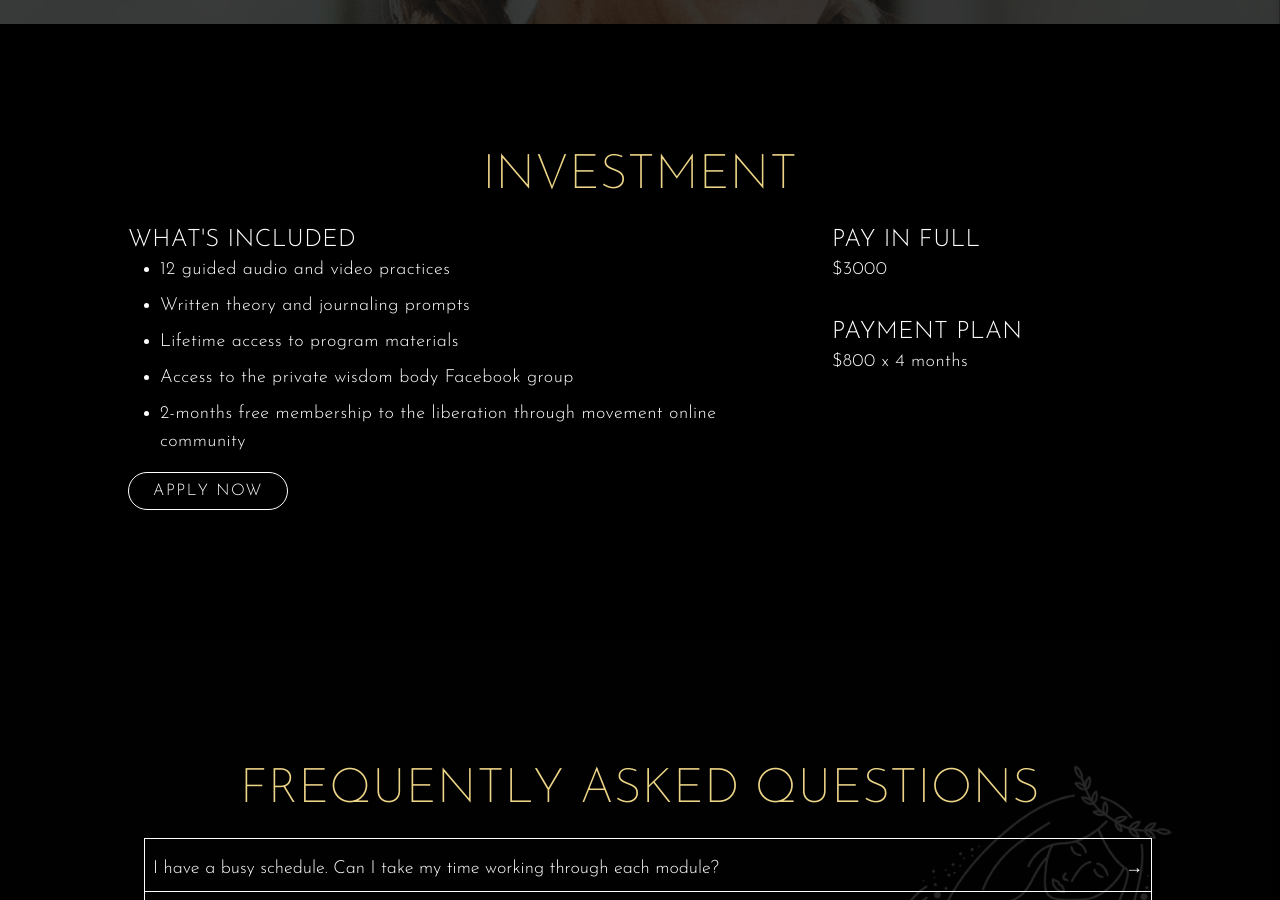
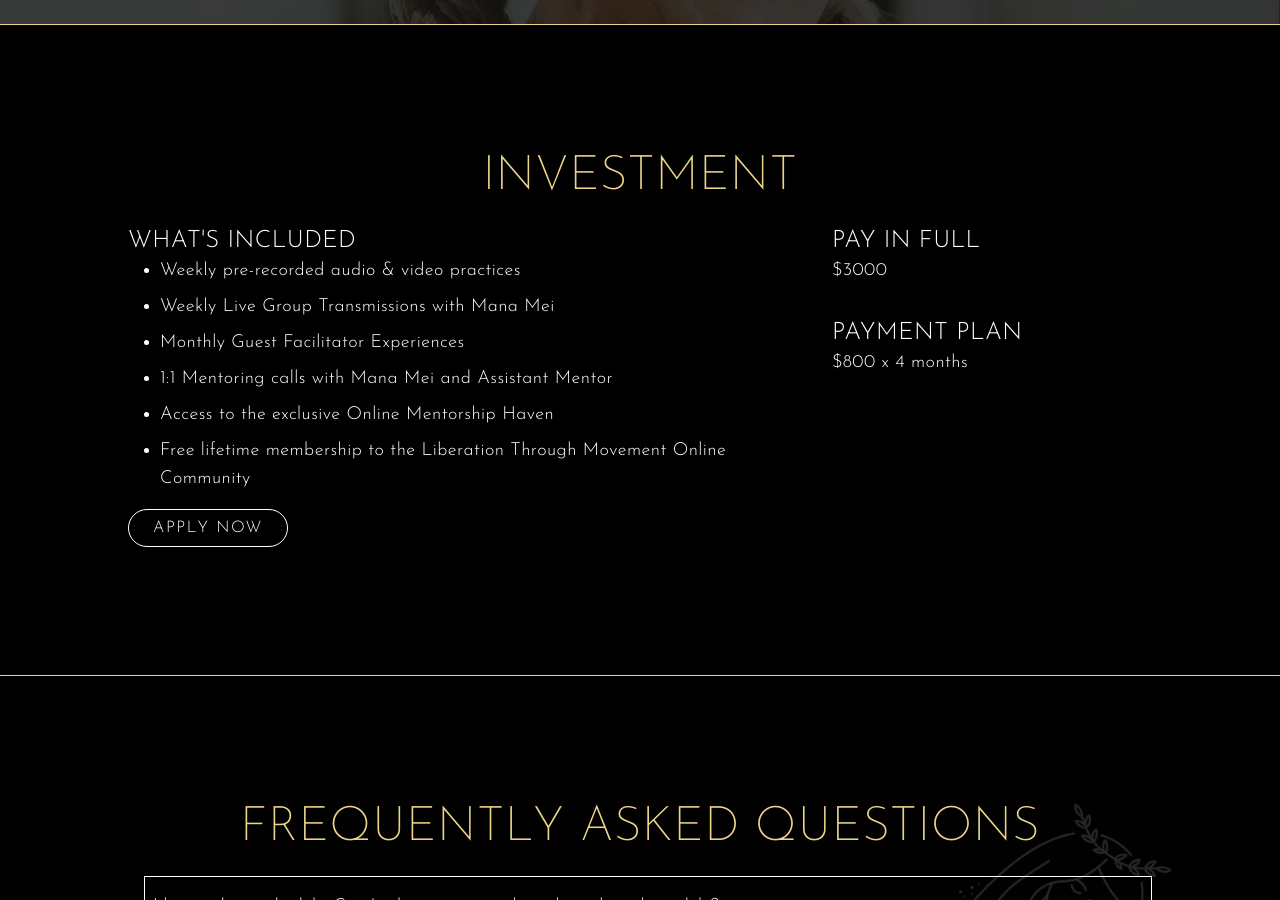
Before and after one commit to brittwoodard/manamei, a Jekyll site: the page built from liberation-through-movement-mentorship.html, in a window 1280 px wide and 900 px high, scrolled down 3813 px. Built offline with Jekyll 4.4.1, drawn with Linux system fonts in a browser that asks for light colours; nearby versions of some CDN libraries; library files that are not in the unit come from our copies; comment, search, counter and statistics services are not loaded; some of the changed text lies outside the part shown.

Commit message:
mentorship

```diff
--- a/_includes/testimonials.html
+++ b/_includes/testimonials.html
@@ -7,7 +7,7 @@
         {% for item in page.testimonials.testimonials %}
         <div class="testimonial-item">
             <p class="text-center"><em>"{{item.testimonial}}"</em></p>
-            <p class="text-right">— {{item.author}}</p>
+            <p class="text-right">{{item.author}}</p>
         </div>
         {% endfor %}
     </div>
--- a/liberation-through-movement-mentorship.html
+++ b/liberation-through-movement-mentorship.html
@@ -87,9 +87,9 @@
   overlay_style: light
   testimonials:
     - testimonial: This is a testimonial
-      author: Regina Philange
+      author: — Regina Philange
     - testimonial: This is a testimonial
-      author: Ken Adams
+      author: — Ken Adams
 instructor:
   show: true
 investment:
@@ -97,13 +97,12 @@
   includes:
     heading: What's included
     list:
-      - list-item: 12 guided audio and video practices
-      - list-item: Written theory and journaling prompts
-      - list-item: Lifetime access to program materials
-      - list-item: Access to the private wisdom body Facebook group
-      - list-item: >-
-          2-months free membership to the liberation through movement online
-          community
+      - list-item: Weekly pre-recorded audio & video practices
+      - list-item: Weekly Live Group Transmissions with Mana Mei
+      - list-item: Monthly Guest Facilitator Experiences
+      - list-item: 1:1 Mentoring calls with Mana Mei and Assistant Mentor
+      - list-item: Access to the exclusive Online Mentorship Haven
+      - list-item: Free lifetime membership to the Liberation Through Movement Online Community
   pricing:
     pay-in-full:
       heading: Pay in full
@@ -170,8 +170,8 @@
     background_image: /uploads/backgrounds/manamei-3.jpg
     image_focus: bottom right
 cta:
-  heading: A headline
-  description_html: <p>Empowering text</p>
+  heading: Enrollment
+  description_html: <p>Ready to take the next step?</p><p>First, fill out the application included in the email you received. Then, book a 45 minute connection call with Mana Mei (you will be invited to do so once your application has been submitted).</p>
   button:
     text: Apply now
     url:
```
Also changed, not shown: other parts of liberation-through-movement-mentorship.html (+1 -0 lines).
